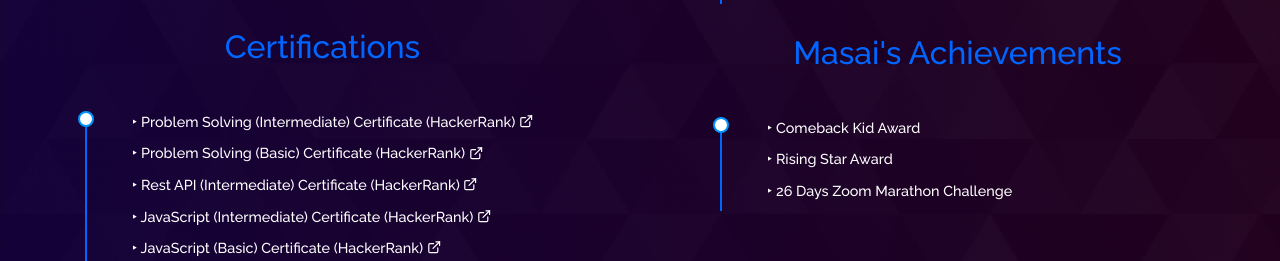
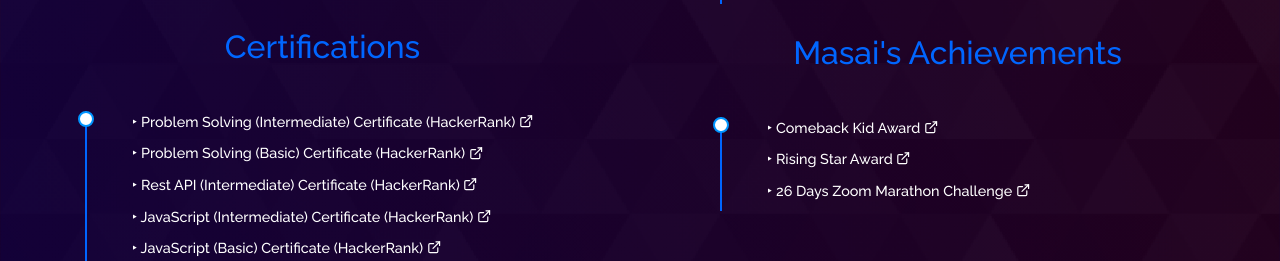
Before and after one commit to SaurabhSinghRbz/my-portfolio, a React (Create React App) app: page /resume in a window 1280 px wide. Shown: the part 7286-7547 px from the top of the page. Built offline with nearby package versions, Linux system fonts and the light colour scheme.

Commit message:
achievements link added

```diff
--- a/src/components/Resume/Resume.js
+++ b/src/components/Resume/Resume.js
@@ -150,9 +150,12 @@ function Resume() {
               <Resumecontent
                 title=""
                 content={[
-                  "Comeback Kid Award",
-                  "Rising Star Award",
-                  "26 Days Zoom Marathon Challenge",
+                  <a className="certificate_Links" href="https://drive.google.com/file/d/1XxNwxCCFyg2grtg5CKorjbDiRDB90mBI/view?usp=sharing" target="_blank" rel="noreferrer">Comeback Kid Award&nbsp;
+                    <FiExternalLink /></a>,
+                  <a className="certificate_Links" href="https://drive.google.com/file/d/18ZbLfJyTQErSFaDtnyw3Qo0KGdzZsuxv/view?usp=sharing" target="_blank" rel="noreferrer">Rising Star Award&nbsp;
+                    <FiExternalLink /></a>,
+                  <a className="certificate_Links" href="https://drive.google.com/file/d/1rwnr0EFoH8d7Gp4OQX_EKs1ybKHAiERs/view?usp=sharing" target="_blank" rel="noreferrer">26 Days Zoom Marathon Challenge&nbsp;
+                    <FiExternalLink /></a>,
                 ]}
               />
             </Col>
```
